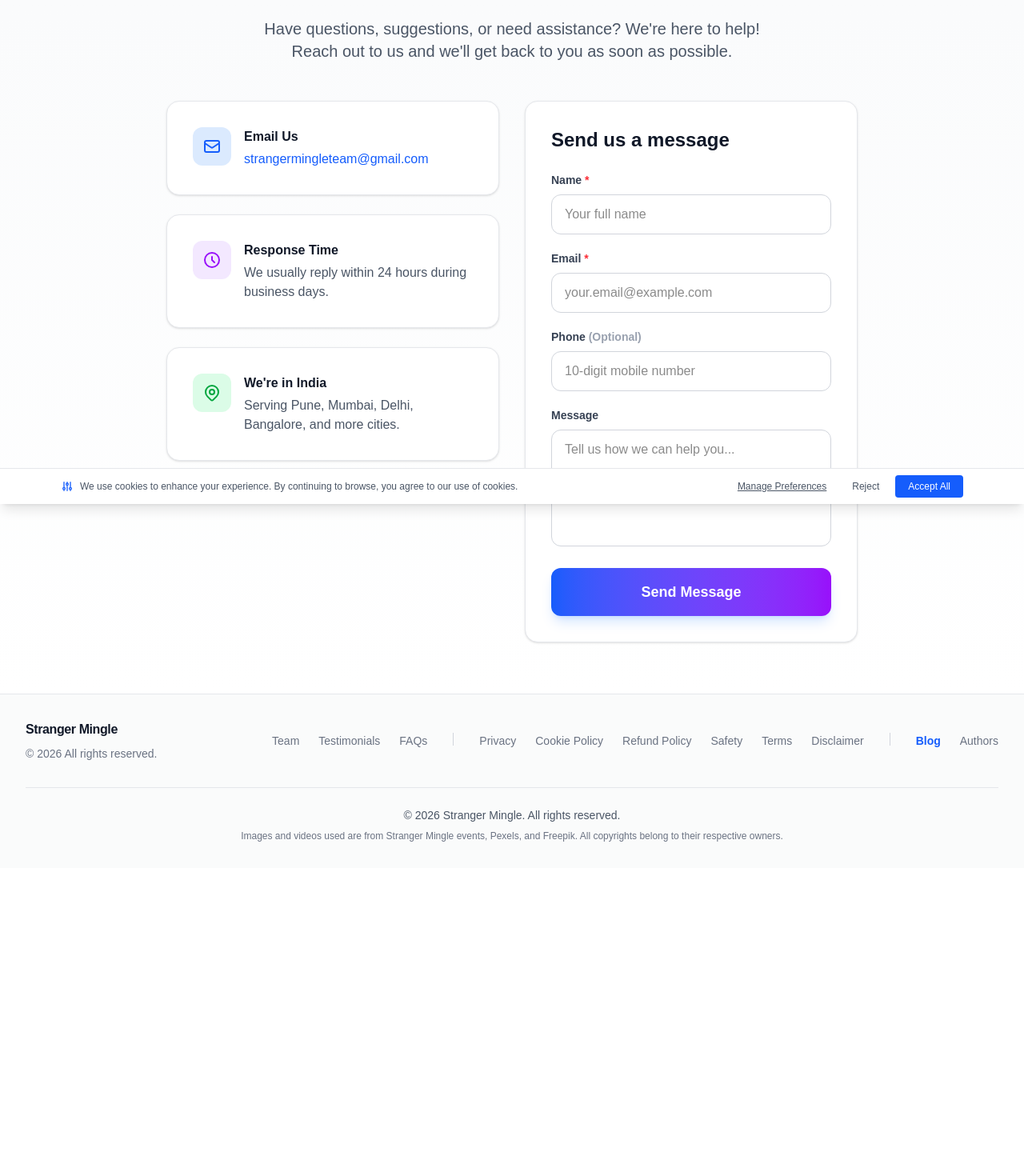
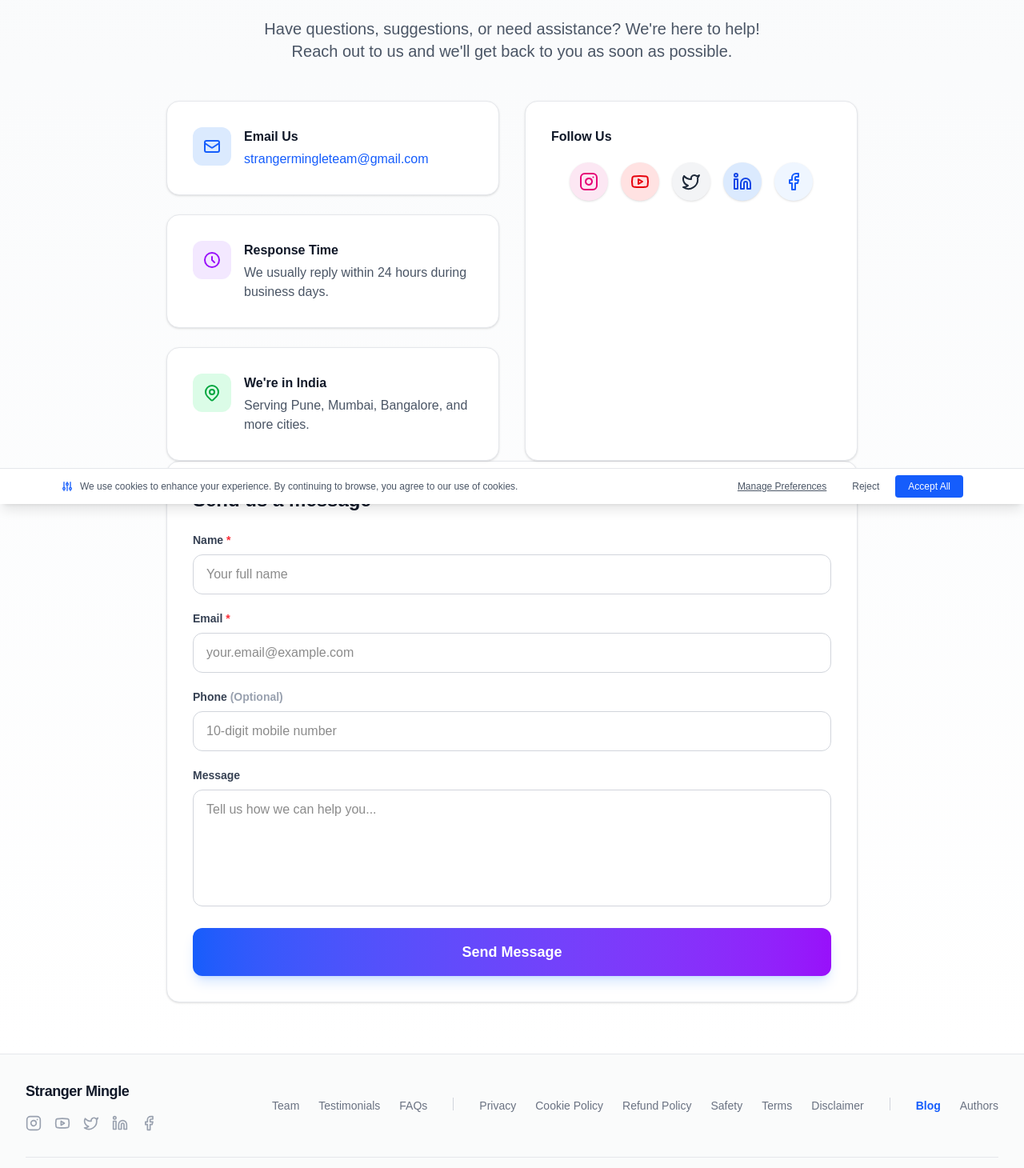
Before and after one commit to thefatherofbigboss/stranger, a Next.js app: page /contact in a window 1280 px wide. Shown: the part 170-1630 px from the top of the page at 80% size. Before the commit the page ends 1255 px from the top, so only its background shows below. Built offline with nearby package versions, Linux system fonts and the light colour scheme.

Commit message:
feat: add social links and update content
- Add SocialLinks component to Home, Footer, Contact, and Event Details pages\n- Update Team members and Team page content\n- Update Navbar locations (Delhi -> Hyderabad)\n- Update Contact page text and 404 page text

```diff
--- a/src/app/contact/page.tsx
+++ b/src/app/contact/page.tsx
@@ -1,6 +1,7 @@
 'use client';
 
 import { useState } from 'react';
+import SocialLinks from '@/components/SocialLinks';
 
 export default function Contact() {
     const [formData, setFormData] = useState({
@@ -107,8 +108,17 @@ export default function Contact() {
                                 </div>
                                 <div>
                                     <h3 className="font-semibold text-gray-900 mb-1">We're in India</h3>
-                                    <p className="text-gray-600">Serving Pune, Mumbai, Delhi, Bangalore, and more cities.</p>
+                                    <p className="text-gray-600">Serving Pune, Mumbai, Bangalore, and more cities.</p>
                                 </div>
+                            </div>
+                        </div>
+                    </div>
+
+                    {/* Social Media Links */}
+                    <div className="bg-white p-8 rounded-2xl border border-gray-200 shadow-sm hover:shadow-md transition-shadow">
+                        <div className="flex flex-col gap-4">
+                            <h3 className="font-semibold text-gray-900 mb-1">Follow Us</h3>
+                            <SocialLinks />
                         </div>
                     </div>
                 </div>
@@ -195,6 +205,5 @@ export default function Contact() {
                 </div>
             </div>
         </div>
-        </div>
     );
 }
--- a/src/app/not-found.tsx
+++ b/src/app/not-found.tsx
@@ -14,7 +14,7 @@ export default function NotFound() {
 
             <h2 className="text-2xl font-bold mt-8 mb-4">Page Not Found</h2>
             <p className="text-gray-400 text-center max-w-md mb-8">
-                Looks like you've wandered into the void. This page doesn't exist, but there are plenty of strangers waiting to chat.
+                Looks like you've wandered into the void. This page doesn't exist, but there are plenty of strangers.
             </p>
 
             <Link
--- a/src/app/page.tsx
+++ b/src/app/page.tsx
@@ -4,6 +4,7 @@ import Link from "next/link";
 import { getAllLiveEvents } from "@/lib/events";
 import EventCard from "@/components/EventCard";
 import RecentPosts from "@/components/RecentPosts";
+import SocialLinks from "@/components/SocialLinks";
 
 export const dynamic = 'force-dynamic';
 
@@ -53,13 +54,19 @@ export default async function Home() {
             <p className="text-xl text-white/90 max-w-2xl mx-auto mb-10 leading-relaxed animate-in fade-in slide-in-from-bottom-4 duration-500 delay-300 drop-shadow-md">
               Stranger Mingle is built to help people make real connections locally, not online. We create safe spaces where strangers meet and friendships begin through organized weekend events across Indian cities.
             </p>
-            <div className="flex flex-col sm:flex-row gap-4 w-full sm:w-auto justify-center animate-in fade-in slide-in-from-bottom-4 duration-500 delay-400">
+            <div className="flex flex-col sm:flex-row gap-4 w-full sm:w-auto justify-center animate-in fade-in slide-in-from-bottom-4 duration-500 delay-400 mb-10">
               <a href="#events" className="px-8 py-4 bg-blue-600 hover:bg-blue-500 text-white rounded-xl font-bold text-lg transition-all shadow-lg shadow-blue-500/25 hover:scale-105">
                 See Upcoming Events
               </a>
               <a href="/about" className="px-8 py-4 bg-white/95 backdrop-blur-sm hover:bg-white text-gray-900 border border-white/20 rounded-xl font-bold text-lg transition-all hover:scale-105">
                 Read Our Story
               </a>
+            </div>
+
+            {/* Social Media Links */}
+            <div className="animate-in fade-in slide-in-from-bottom-4 duration-500 delay-500">
+              <p className="text-white/80 text-sm font-medium mb-4 uppercase tracking-widest">Follow Us</p>
+              <SocialLinks />
             </div>
           </div>
         </section>
--- a/src/app/team/page.tsx
+++ b/src/app/team/page.tsx
@@ -28,15 +28,15 @@ const teamMembers = [
         }
     },
     {
-        name: "Monali K",
-        role: "Legal and Safety Lead",
-        image: "/images/team/anjali.png",
-        bio: "Monali oversees our verification processes and safety protocols to ensure Stranger Mingle remains a secure space.",
+        name: "Meghana",
+        role: "Co-Founder",
+        image: "/images/team/meghana.jpeg",
+        bio: "Meghana oversees our verification processes and safety protocols to ensure Stranger Mingle remains a secure space.",
         icon: <ShieldAlert className="w-5 h-5" />,
         color: "text-red-600",
         bgColor: "bg-red-50",
         social: {
-            linkedin: "https://www.linkedin.com/company/strangermingle",
+            linkedin: "https://www.linkedin.com/in/meghana-megha-2a0804296",
         }
     }
 ];
--- a/src/components/EventDetailsPage.tsx
+++ b/src/components/EventDetailsPage.tsx
@@ -6,6 +6,7 @@ import Image from 'next/image';
 import Link from 'next/link';
 import PaymentModal from './PaymentModal';
 import ContactOrganizerModal from './ContactOrganizerModal';
+import SocialLinks from './SocialLinks';
 
 interface EventDetailsPageProps {
     event: Event;
@@ -171,8 +172,7 @@ export default function EventDetailsPage({ event }: EventDetailsPageProps) {
                                             <div className="font-semibold text-gray-900">
                                                 {remainingSpots} / {event.available_seats} spots
                                             </div>
-                                            <div className={`text-xs font-medium mt-1 px-2 py-0.5 rounded-full inline-block ${
-                                                isSoldOut ? 'bg-red-100 text-red-700' :
+                                            <div className={`text-xs font-medium mt-1 px-2 py-0.5 rounded-full inline-block ${isSoldOut ? 'bg-red-100 text-red-700' :
                                                 isFillingFast ? 'bg-orange-100 text-orange-700' :
                                                     'bg-green-100 text-green-700'
                                                 }`}>
@@ -186,8 +186,7 @@ export default function EventDetailsPage({ event }: EventDetailsPageProps) {
                                 <div className="mb-6">
                                     <div className="w-full bg-gray-200 rounded-full h-3 overflow-hidden">
                                         <div
-                                            className={`h-full rounded-full transition-all duration-500 ${
-                                                isSoldOut ? 'bg-red-500' :
+                                            className={`h-full rounded-full transition-all duration-500 ${isSoldOut ? 'bg-red-500' :
                                                 isFillingFast ? 'bg-orange-500' :
                                                     'bg-green-500'
                                                 }`}
@@ -288,7 +287,7 @@ export default function EventDetailsPage({ event }: EventDetailsPageProps) {
                                             {event.whatsapp_link && (
                                                 <div className="flex items-center gap-3">
                                                     <svg className="w-5 h-5 text-gray-400" fill="currentColor" viewBox="0 0 24 24">
-                                                        <path d="M17.472 14.382c-.297-.149-1.758-.867-2.03-.967-.273-.099-.471-.148-.67.15-.197.297-.767.966-.94 1.164-.173.199-.347.223-.644.075-.297-.15-1.255-.463-2.39-1.475-.883-.788-1.48-1.761-1.653-2.059-.173-.297-.018-.458.13-.606.134-.133.298-.347.446-.52.149-.174.198-.298.298-.497.099-.198.05-.371-.025-.52-.075-.149-.669-1.612-.916-2.207-.242-.579-.487-.5-.669-.51-.173-.008-.371-.01-.57-.01-.198 0-.52.074-.792.372-.272.297-1.04 1.016-1.04 2.479 0 1.462 1.065 2.875 1.213 3.074.149.198 2.096 3.2 5.077 4.487.709.306 1.262.489 1.694.625.712.227 1.36.195 1.871.118.571-.085 1.758-.719 2.006-1.413.248-.694.248-1.289.173-1.413-.074-.124-.272-.198-.57-.347m-5.421 7.403h-.004a9.87 9.87 0 01-5.031-1.378l-.361-.214-3.741.982.998-3.648-.235-.374a9.86 9.86 0 01-1.51-5.26c.001-5.45 4.436-9.884 9.888-9.884 2.64 0 5.122 1.03 6.988 2.898a9.825 9.825 0 012.893 6.994c-.003 5.45-4.437 9.884-9.885 9.884m8.413-18.297A11.815 11.815 0 0012.05 0C5.495 0 .16 5.335.157 11.892c0 2.096.547 4.142 1.588 5.945L.057 24l6.305-1.654a11.882 11.882 0 005.683 1.448h.005c6.554 0 11.89-5.335 11.893-11.893a11.821 11.821 0 00-3.48-8.413Z"/>
+                                                        <path d="M17.472 14.382c-.297-.149-1.758-.867-2.03-.967-.273-.099-.471-.148-.67.15-.197.297-.767.966-.94 1.164-.173.199-.347.223-.644.075-.297-.15-1.255-.463-2.39-1.475-.883-.788-1.48-1.761-1.653-2.059-.173-.297-.018-.458.13-.606.134-.133.298-.347.446-.52.149-.174.198-.298.298-.497.099-.198.05-.371-.025-.52-.075-.149-.669-1.612-.916-2.207-.242-.579-.487-.5-.669-.51-.173-.008-.371-.01-.57-.01-.198 0-.52.074-.792.372-.272.297-1.04 1.016-1.04 2.479 0 1.462 1.065 2.875 1.213 3.074.149.198 2.096 3.2 5.077 4.487.709.306 1.262.489 1.694.625.712.227 1.36.195 1.871.118.571-.085 1.758-.719 2.006-1.413.248-.694.248-1.289.173-1.413-.074-.124-.272-.198-.57-.347m-5.421 7.403h-.004a9.87 9.87 0 01-5.031-1.378l-.361-.214-3.741.982.998-3.648-.235-.374a9.86 9.86 0 01-1.51-5.26c.001-5.45 4.436-9.884 9.888-9.884 2.64 0 5.122 1.03 6.988 2.898a9.825 9.825 0 012.893 6.994c-.003 5.45-4.437 9.884-9.885 9.884m8.413-18.297A11.815 11.815 0 0012.05 0C5.495 0 .16 5.335.157 11.892c0 2.096.547 4.142 1.588 5.945L.057 24l6.305-1.654a11.882 11.882 0 005.683 1.448h.005c6.554 0 11.89-5.335 11.893-11.893a11.821 11.821 0 00-3.48-8.413Z" />
                                                     </svg>
                                                     <a
                                                         href={event.whatsapp_link}
@@ -337,8 +336,7 @@ export default function EventDetailsPage({ event }: EventDetailsPageProps) {
                                     <div className="pt-4 border-t border-gray-200">
                                         <div className="flex justify-between items-center text-sm">
                                             <span className="text-gray-600">Available spots</span>
-                                            <span className={`font-semibold ${
-                                                isSoldOut ? 'text-red-600' :
+                                            <span className={`font-semibold ${isSoldOut ? 'text-red-600' :
                                                 isFillingFast ? 'text-orange-600' :
                                                     'text-green-600'
                                                 }`}>
@@ -357,8 +355,7 @@ export default function EventDetailsPage({ event }: EventDetailsPageProps) {
                                         }
                                     }}
                                     disabled={isSoldOut}
-                                    className={`w-full py-4 rounded-xl font-semibold text-lg transition-all duration-300 ${
-                                        isSoldOut
+                                    className={`w-full py-4 rounded-xl font-semibold text-lg transition-all duration-300 ${isSoldOut
                                         ? 'bg-gray-100 text-gray-400 cursor-not-allowed'
                                         : 'bg-linear-to-r from-blue-600 to-blue-700 hover:from-blue-700 hover:to-blue-800 text-white shadow-lg hover:shadow-xl hover:scale-[1.02] active:scale-[0.98]'
                                         }`}
@@ -384,6 +381,12 @@ export default function EventDetailsPage({ event }: EventDetailsPageProps) {
                                     Secure payment powered by Razorpay.
                                 </p>
                             </div>
+
+                            {/* Social Media Links Sidebar */}
+                            <div className="bg-white rounded-2xl border border-gray-200 p-6 shadow-lg mt-6">
+                                <h3 className="text-lg font-bold text-gray-900 mb-4 text-center">Follow Stranger Mingle</h3>
+                                <SocialLinks />
+                            </div>
                         </div>
                     </div>
                 </div>
--- a/src/components/Footer.tsx
+++ b/src/components/Footer.tsx
@@ -1,4 +1,5 @@
 import Link from 'next/link';
+import SocialLinks from './SocialLinks';
 
 export default function Footer() {
     const currentYear = new Date().getFullYear();
@@ -7,11 +8,9 @@ export default function Footer() {
         <footer className="w-full border-t border-gray-200 bg-gray-50/80 backdrop-blur-xl mt-auto z-10 relative">
             <div className="max-w-7xl mx-auto px-4 py-8 sm:px-6 lg:px-8">
                 <div className="flex flex-col md:flex-row justify-between items-center gap-6">
-                    <div className="flex flex-col items-center md:items-start gap-2">
-                        <span className="font-bold text-gray-900 tracking-tight">Stranger Mingle</span>
-                        <span className="text-gray-500 text-sm">
-                            © {currentYear} All rights reserved.
-                        </span>
+                    <div className="flex flex-col items-center md:items-start gap-4">
+                        <span className="font-bold text-gray-900 tracking-tight text-lg">Stranger Mingle</span>
+                        <SocialLinks variant="footer" />
                     </div>
 
                     <nav className="flex flex-wrap justify-center gap-x-6 gap-y-2 text-sm text-gray-500">
--- a/src/components/Navbar.tsx
+++ b/src/components/Navbar.tsx
@@ -112,11 +112,11 @@ export default function Navbar() {
                             Mumbai
                         </Link>
                         <Link
-                            href="/delhi"
+                            href="/Hyderabad"
                             className="px-4 py-3 text-base font-medium text-gray-700 hover:bg-gray-100 hover:text-black rounded-lg transition-colors"
                             onClick={closeMobileMenu}
                         >
-                            Delhi
+                            Hyderabad
                         </Link>
                         <Link
                             href="/bangalore"
--- /dev/null
+++ b/src/components/SocialLinks.tsx
@@ -0,0 +1,79 @@
+'use client';
+
+import { Instagram, Youtube, Twitter, Linkedin, Facebook } from 'lucide-react';
+
+const socialLinks = [
+    {
+        name: 'Instagram',
+        url: 'https://www.instagram.com/strangermingle/',
+        icon: Instagram,
+        color: 'text-pink-600 hover:text-pink-700',
+        bg: 'bg-pink-100'
+    },
+    {
+        name: 'YouTube',
+        url: 'https://www.youtube.com/@strangermingle',
+        icon: Youtube,
+        color: 'text-red-600 hover:text-red-700',
+        bg: 'bg-red-100'
+    },
+    {
+        name: 'X (Twitter)',
+        url: 'https://x.com/strangermingle',
+        icon: Twitter,
+        color: 'text-gray-800 hover:text-gray-900',
+        bg: 'bg-gray-100'
+    },
+    {
+        name: 'LinkedIn',
+        url: 'https://www.linkedin.com/company/strangermingle',
+        icon: Linkedin,
+        color: 'text-blue-700 hover:text-blue-800',
+        bg: 'bg-blue-100'
+    },
+    {
+        name: 'Facebook',
+        url: 'https://www.facebook.com/strangermingle',
+        icon: Facebook,
+        color: 'text-blue-600 hover:text-blue-700',
+        bg: 'bg-blue-50'
+    }
+];
+
+export default function SocialLinks({ className = '', variant = 'default' }: { className?: string, variant?: 'default' | 'footer' }) {
+    if (variant === 'footer') {
+        return (
+            <div className={`flex gap-4 ${className}`}>
+                {socialLinks.map((link) => (
+                    <a
+                        key={link.name}
+                        href={link.url}
+                        target="_blank"
+                        rel="noopener noreferrer"
+                        className="text-gray-400 hover:text-gray-600 transition-colors"
+                        aria-label={`Follow us on ${link.name}`}
+                    >
+                        <link.icon className="w-5 h-5" />
+                    </a>
+                ))}
+            </div>
+        );
+    }
+
+    return (
+        <div className={`flex flex-wrap justify-center gap-4 ${className}`}>
+            {socialLinks.map((link) => (
+                <a
+                    key={link.name}
+                    href={link.url}
+                    target="_blank"
+                    rel="noopener noreferrer"
+                    className={`w-12 h-12 flex items-center justify-center rounded-full ${link.bg} ${link.color} transition-transform hover:scale-110 shadow-sm`}
+                    aria-label={`Follow us on ${link.name}`}
+                >
+                    <link.icon className="w-6 h-6" />
+                </a>
+            ))}
+        </div>
+    );
+}
```
Also changed, not shown: public/images/team/meghana.jpeg (added). Lines whose indentation alone changed are shown as unchanged.
